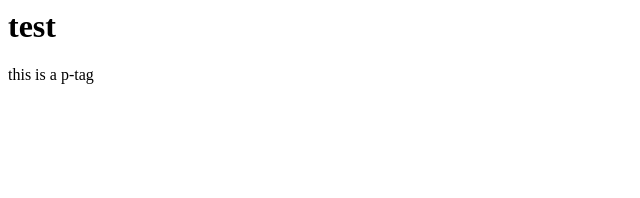
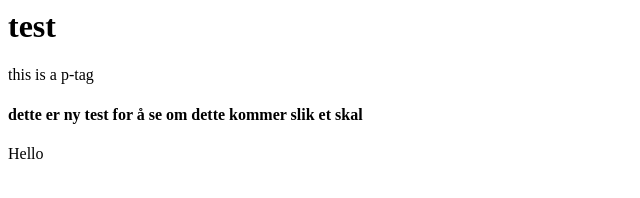
Before and after one commit to kmcarlson/Rainydays, a plain HTML site: page index.html in a window 1280 px wide. Shown: the whole page, without its empty margins (0-640 px from the left). Drawn offline with Linux system fonts and the light colour scheme.

Commit message:
Update index.html

```diff
--- a/index.html
+++ b/index.html
@@ -3,4 +3,8 @@
 <body>
    <h1>test</h1>
 <p>this is a p-tag</p>
+<h4>dette er ny test for å se om dette kommer slik et skal</h4>
+<body>
+   Hello
+</body>
 </html>
```
